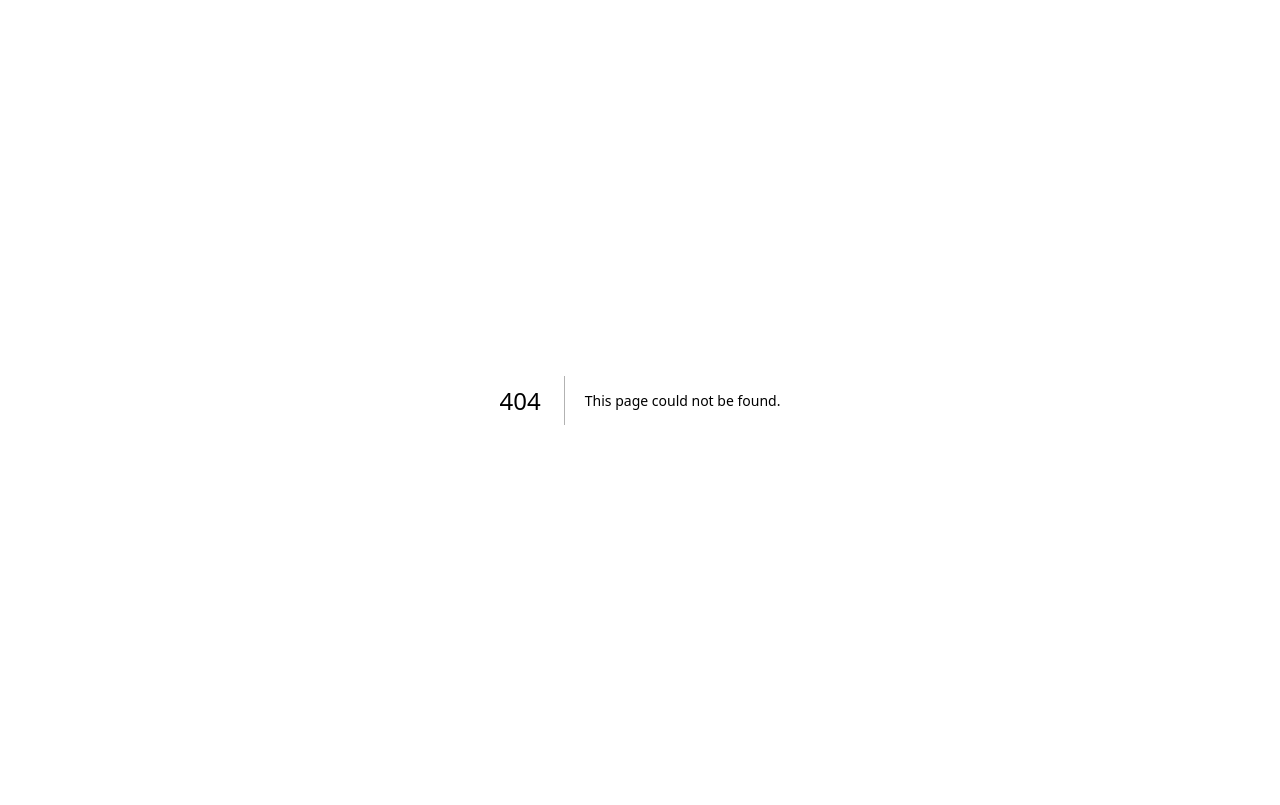
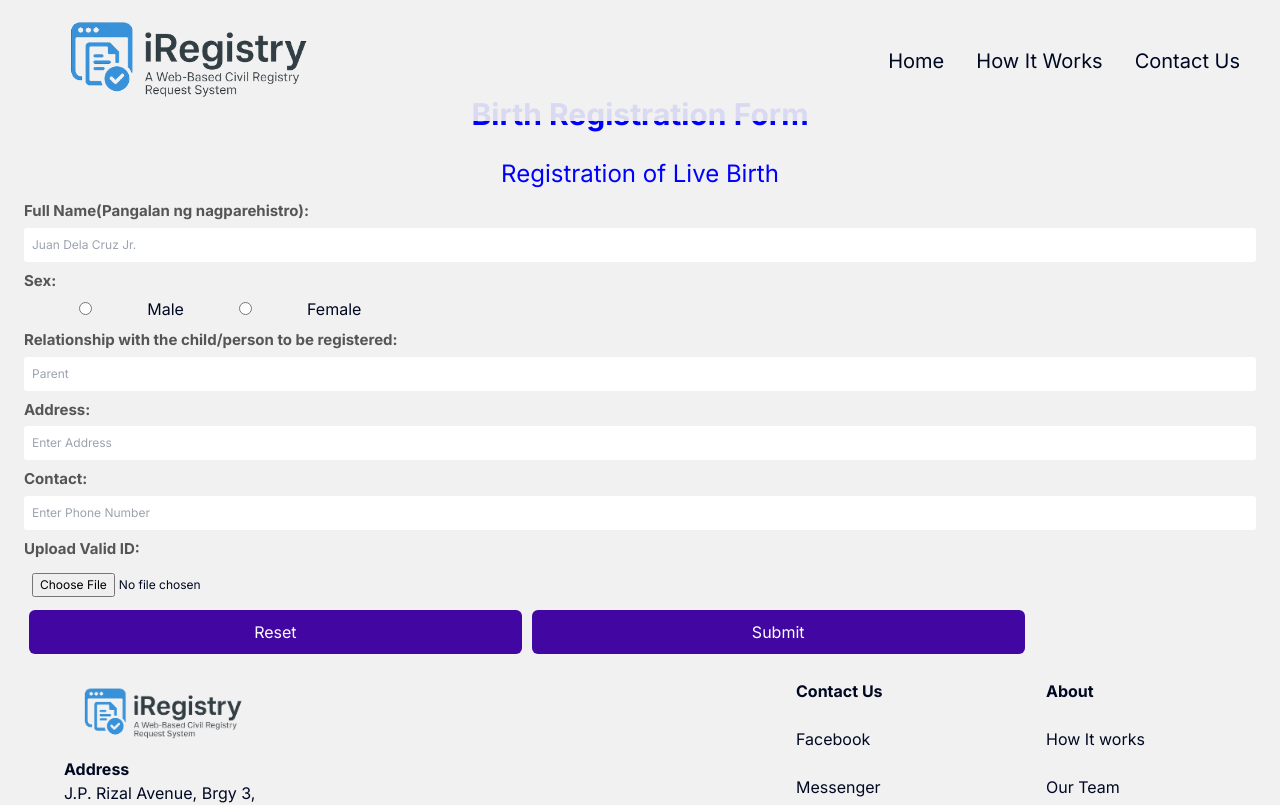
Before and after one commit to lloydeebill/iRegistry, a Next.js app: page /regcolb/form in a window 1280 px wide. Before the commit this address had no page. Shown: the top 805 px of the page. Built offline with nearby package versions, Linux system fonts and the light colour scheme.

Commit message:
added form document to separate page

```diff
--- /dev/null
+++ b/app/components/App.css
@@ -0,0 +1,57 @@
+h1 {
+  font-size: x-large;
+  text-align: center;
+  color: blue;
+
+}
+
+label {
+  font-size: 15px;
+  display: block;
+  width: 100;
+  margin-top: 8px;
+  margin-bottom: 5px;
+  text-align: left;
+  color: #555;
+  font-weight: bold;
+}
+
+input {
+  display: block;
+  width: 100%;
+  padding: 8px;
+  box-sizing: border-box;
+  border-radius: 3px;
+  font-size: 12px;
+}
+
+input[type="radio"] {
+  display: inline;
+  width: 10%;
+}
+
+select {
+  display: block;
+  width: 100%;
+  margin-bottom: 15px;
+  padding: 10px;
+  box-sizing: border-box;
+  border: 1px solid #ddd;
+  border-radius: 5px;
+}
+
+button {
+  padding: 10px 15px;
+  border-radius: 6px;
+  margin: none;
+  color: white;
+  cursor: pointer;
+  background-color: #4206a3;
+  width: 40%;
+  font-size: 16px;
+  margin: 5px;
+}
+
+button:hover {
+  background-color: rgb(47, 158, 227);
+}
--- a/app/components/CertifyAndConsent.jsx
+++ b/app/components/CertifyAndConsent.jsx
@@ -1,25 +1,37 @@
-import React from 'react';
-import CustomButton from './CustomButton';
+import Link from "next/link";
+import React from "react";
+import CustomButton from "./CustomButton";
 
 const CertifyAndConsent = ({ title, link }) => {
 	return (
-    <div className='text-center'>
-      <h2 className="text-primary-blue text-4xl font-semibold italic">{title}</h2>
-      <h1 className="text-2xl sm:text-2xl md:text-2xl font-bold py-6 sm:pb-2 mt-2 mb-2">CERTIFY & CONSENT</h1>
+		<div className="text-center">
+			<h2 className="text-primary-blue text-4xl font-semibold italic">
+				{title}
+			</h2>
+			<h1 className="text-2xl sm:text-2xl md:text-2xl font-bold py-6 sm:pb-2 mt-2 mb-2">
+				CERTIFY & CONSENT
+			</h1>
 			<div className="p-4 sm:p-6 md:p-8 lg:p-10 bg-white rounded-3xl shadow-2xl mb-5">
 				<p className="text-base sm:text-sm md:text-xl lg:text-2xl text-left leading-relaxed">
-          By clicking the “I Consent and Certify” button, I fully understand that I am voluntarily providing personal and sensitive information to the Local Civil Registrar of Buenavista, Agusan del Norte which will exclusively use the information to process the Civil Registry document.
+					By clicking the “Proceed to Form” button, I fully understand that I am
+					voluntarily providing personal and sensitive information to the Local
+					Civil Registrar of Buenavista, Agusan del Norte which will exclusively
+					use the information to process the Civil Registry document.
 					<br />
 					<br />
-          I am giving the Office consent to communicate with me via voice call, text message, e-mail, or any online communication through the contact information that I will supply, provided that the communication will comply with the privacy laws and regulations.
+					I am giving the Office consent to communicate with me via voice call,
+					text message, e-mail, or any online communication through the contact
+					information that I will supply, provided that the communication will
+					comply with the privacy laws and regulations.
 					<br />
 					<br />
-          Further, I hereby certify that all information supplied is true and correct to my own knowledge and belief.
+					Further, I hereby certify that all information supplied is true and
+					correct to my own knowledge and belief.
 				</p>
 			</div>
-      <a href={link}>
-        <CustomButton buttonText="I Consent and Certify"/>
-      </a>
+			<Link href={link}>
+				<CustomButton buttonText="Proceed to Form" href={link} />
+			</Link>
 		</div>
 	);
 };
--- a/app/components/CustomButton.jsx
+++ b/app/components/CustomButton.jsx
@@ -1,15 +1,11 @@
-import React from 'react';
+import React from "react";
 
-const CustomButton = ({ buttonText, href }) => {
-  const handleButtonClick = () => {
-    window.location.href = href;
-  };
-
-  return (
-    <button onClick={() => handleButtonClick()} className="text-white place-items-center px-12 py-4 sm:w-fit rounded-full font-semibold text-lg lg:text-xl bg-[#3790d7] hover:bg-blue-400 my-10">
-      {buttonText}
-    </button>
-  );
+const CustomButton = ({ buttonText }) => {
+	return (
+		<div className="inline-block text-white place-items-center px-12 py-4 sm:w-fit rounded-full font-semibold text-lg lg:text-xl bg-[#3790d7] hover:bg-blue-400 my-10 text-center cursor-pointer">
+			{buttonText}
+		</div>
+	);
 };
 
 export default CustomButton;
--- /dev/null
+++ b/app/components/Form.jsx
@@ -0,0 +1,92 @@
+import { useState } from "react";
+import "./App.css";
+
+function Form() {
+	const [values, setValues] = useState({
+		firstname: "",
+		lastname: "",
+		email: "",
+		contact: "",
+		address: "",
+		gender: "",
+		forms: "birth",
+		image: null,
+	});
+
+	const handleChanges = (e) => {
+		setValues({ ...values, [e.target.name]: [e.target.value] });
+	};
+
+	const handleSubmit = (e) => {
+		e.preventDefault();
+		console.log(values);
+	};
+
+	const ResetFun = () => {
+		setValues({ firstname: "", lastname: "", email: "" });
+	};
+
+	return (
+		<div className="container">
+			<h1>Registration of Live Birth</h1>
+			<form onSubmit={handleSubmit}>
+				<label htmlFor="fullname">Full Name(Pangalan ng nagparehistro):</label>
+				<input
+					type="text"
+					placeholder="Juan Dela Cruz Jr."
+					name="fullname"
+					onChange={(e) => handleChanges(e)}
+					required
+					value={values.firstname}
+				/>
+				<label htmlFor="sex">Sex:</label>
+				<input type="radio" name="sex" onChange={(e) => handleChanges(e)} />
+				Male
+				<input type="radio" name="sex" onChange={(e) => handleChanges(e)} />
+				Female
+				<label htmlFor="relationship">
+					Relationship with the child/person to be registered:
+				</label>
+				<input
+					type="text"
+					placeholder="Parent "
+					name="relationship"
+					onChange={(e) => handleChanges(e)}
+					required
+					value={values.lastname}
+				/>
+				<label htmlFor="address">Address:</label>
+				<input
+					type="text"
+					placeholder="Enter Address "
+					name="address"
+					onChange={(e) => handleChanges(e)}
+					required
+					value={values.address}
+				/>
+				<label htmlFor="contact">Contact:</label>
+				<input
+					type="text"
+					placeholder="Enter Phone Number "
+					name="contact"
+					onChange={(e) => handleChanges(e)}
+					required
+					value={values.contact}
+				/>
+				<label htmlFor="image">Upload Valid ID:</label>
+				<input
+					type="file"
+					placeholder="Select Image"
+					name="image"
+					onChange={(e) => handleChanges(e)}
+				/>
+				<button type="button" onClick={ResetFun}>
+					Reset
+				</button>
+				<button type="submit">Submit</button>
+			</form>
+		</div>
+	);
+}
+
+export default Form;
--- /dev/null
+++ b/app/regcolb/form/page.jsx
@@ -0,0 +1,21 @@
+"use client";
+
+import React from "react";
+import Navbar from "../../components/Navbar";
+import Footer from "../../components/Footer";
+import Form from "../../components/Form"; // your actual form component
+
+export default function BirthFormPage() {
+	return (
+		<main>
+			<Navbar />
+			<div className="mt-24 container mx-auto px-6">
+				<h1 className="text-3xl font-bold mb-6 text-center">
+					Birth Registration Form
+				</h1>
+				<Form />
+			</div>
+			<Footer />
+		</main>
+	);
+}
--- a/app/regcolb/page.jsx
+++ b/app/regcolb/page.jsx
@@ -1,4 +1,4 @@
-'use client'
+"use client";
 
 import React from "react";
 import CertifyAndConsent from "../components/CertifyAndConsent";
@@ -6,20 +6,18 @@ import Navbar from "../components/Navbar";
 import PoweredBy from "../components/PoweredBy";
 import Footer from "../components/Footer";
 import DisclosureButton from "../components/DisclosureButton";
+import Link from "next/link";
 
-const RegColB= () => {
+const RegColB = () => {
 	const title = "Registration of Live Birth";
-  const link = "https://forms.gle/3FLc9J9PkQU1xpF58";
+	const link = "/regcolb/form";
 
 	return (
-    <main >
-        <Navbar/>
+		<main>
+			<Navbar />
 			<div className="mt-28 container mx-auto px-12 py-0">
 				<div className="col-span-4 place-self-center place-items-center grid lg:place-items-start">
-              <CertifyAndConsent
-                title={title}
-                link={link}
-              />
+					<CertifyAndConsent title={title} link={link} />
 				</div>
 				<div className="bg-white p-2 rounded-2xl">
 					<DisclosureButton
@@ -31,13 +29,12 @@ const RegColB= () => {
 						answer="No."
 					/>
 				</div>
-            <div className="mt-6 pt-6">
-            <PoweredBy/>
+				<div>
+					<Footer />
 				</div>
-            <div><Footer/></div>
 			</div>
 		</main>
-  )
+	);
 };
 
 export default RegColB;
```
Also changed, not shown: app/components/Navbar.jsx (+22 -17 lines), jsconfig.json (+6 -5 lines), 1 other file (tests, documents, lock files or other folders). Lines whose indentation alone changed are shown as unchanged.
